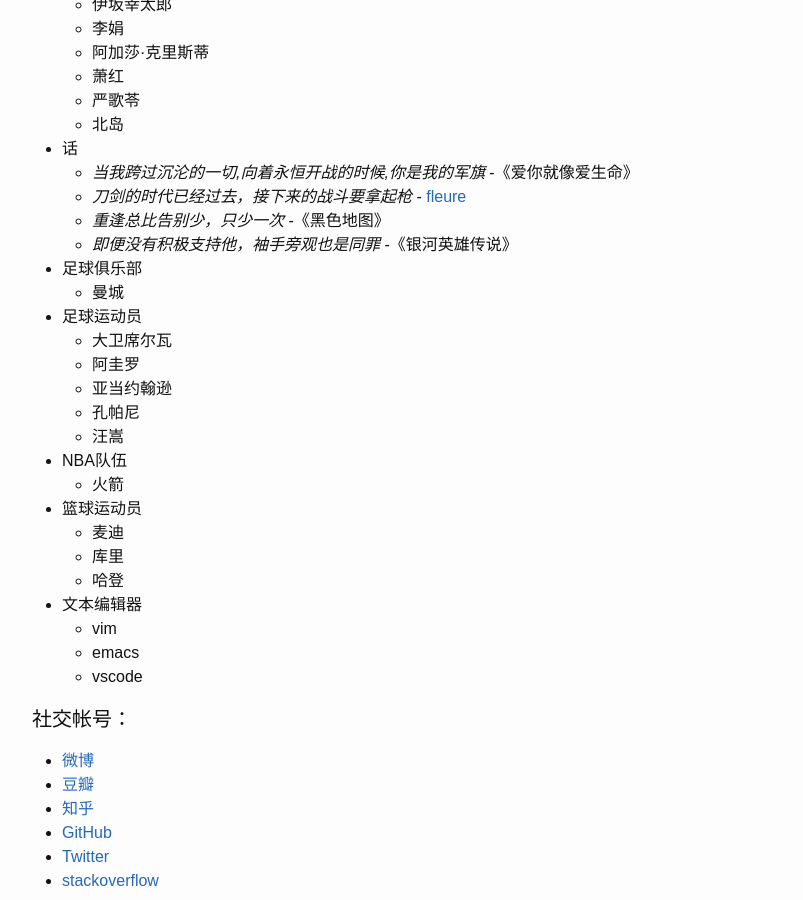
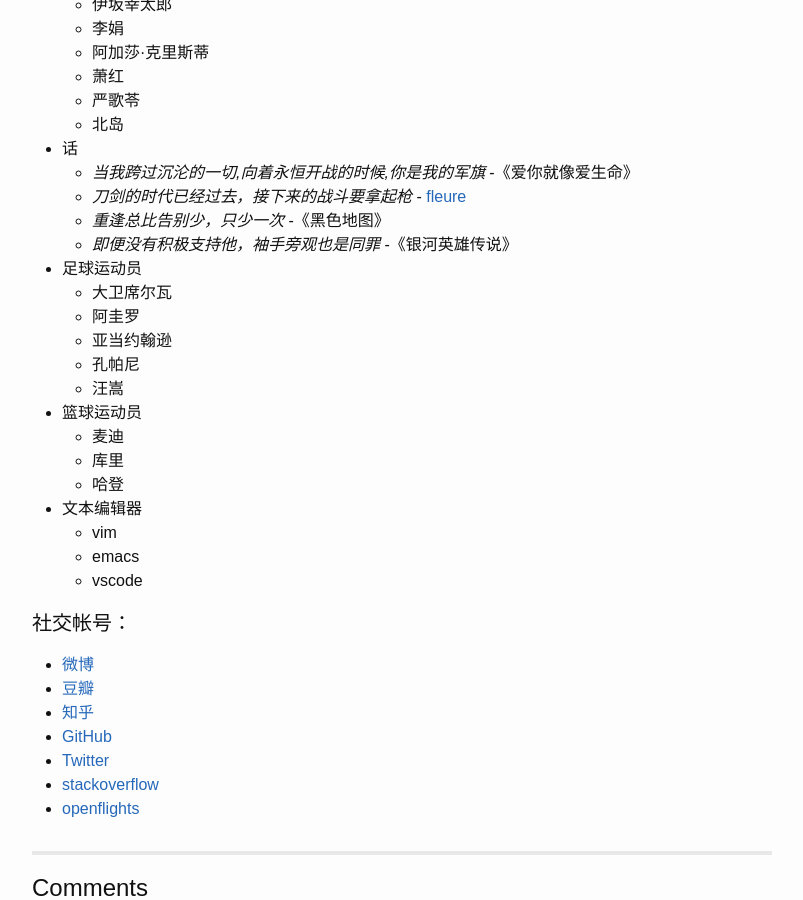
Before and after one commit to cadl/cadl.github.io, a Jekyll site: the page built from about.md, in a window 1280 px wide and 900 px high, scrolled down 1539 px. Shown: the whole window, without its empty margins (238-1041 px from the left). Built offline with Jekyll 4.4.1, drawn with Linux system fonts in a browser that asks for light colours; comment, search, counter and statistics services are not loaded.

Commit message:
add openflights

```diff
--- a/about.md
+++ b/about.md
@@ -75,16 +75,12 @@
     - _刀剑的时代已经过去，接下来的战斗要拿起枪_ - [fleure](https://www.douban.com/people/fleure/)
     - _重逢总比告别少，只少一次_ -《黑色地图》
     - _即便没有积极支持他，袖手旁观也是同罪_  -《银河英雄传说》
-- 足球俱乐部
-    - 曼城
 - 足球运动员
     - 大卫席尔瓦
     - 阿圭罗
     - 亚当约翰逊
     - 孔帕尼
     - 汪嵩
-- NBA队伍
-    - 火箭
 - 篮球运动员
     - 麦迪
     - 库里
@@ -102,3 +98,4 @@
 - [GitHub](https://github.com/cadl)
 - [Twitter](https://twitter.com/ctrlaltdeletel)
 - [stackoverflow](https://stackoverflow.com/users/1600743/cadl)
+- [openflights](https://openflights.org/user/cadl)
```
